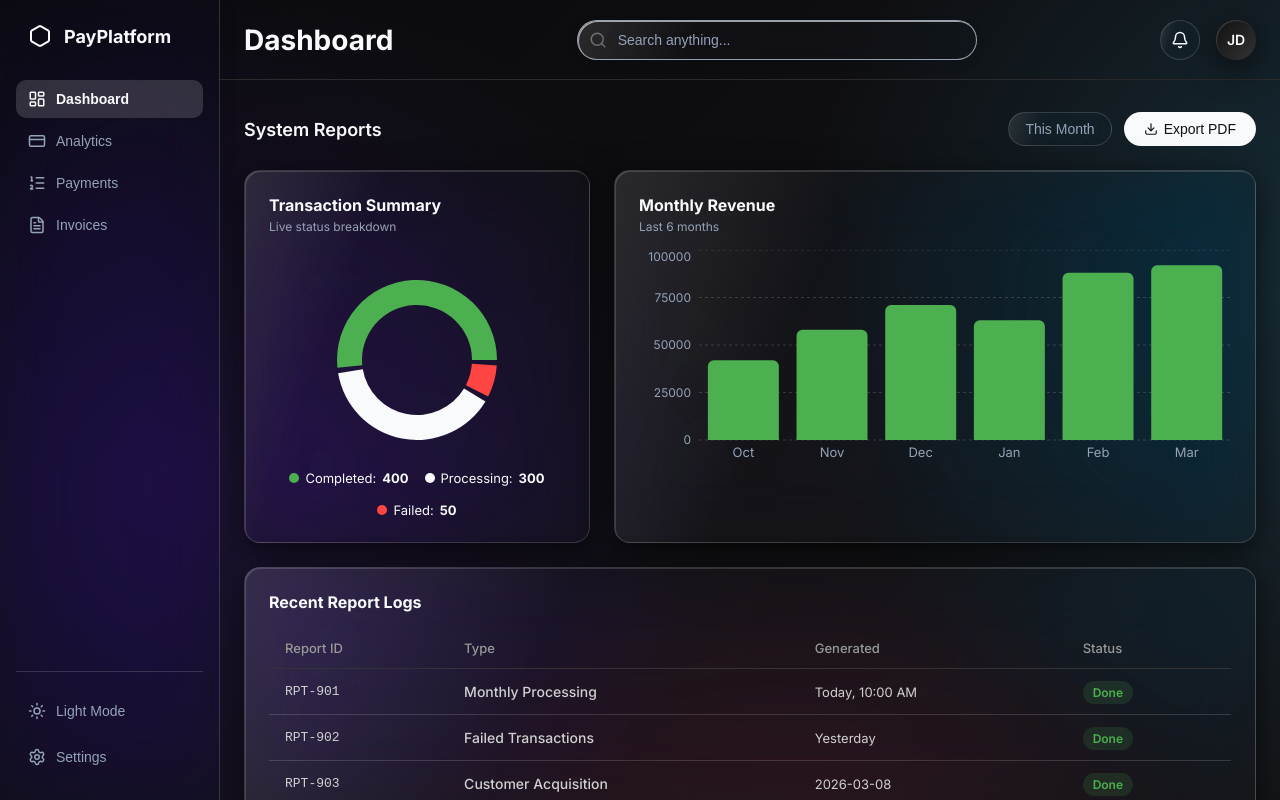
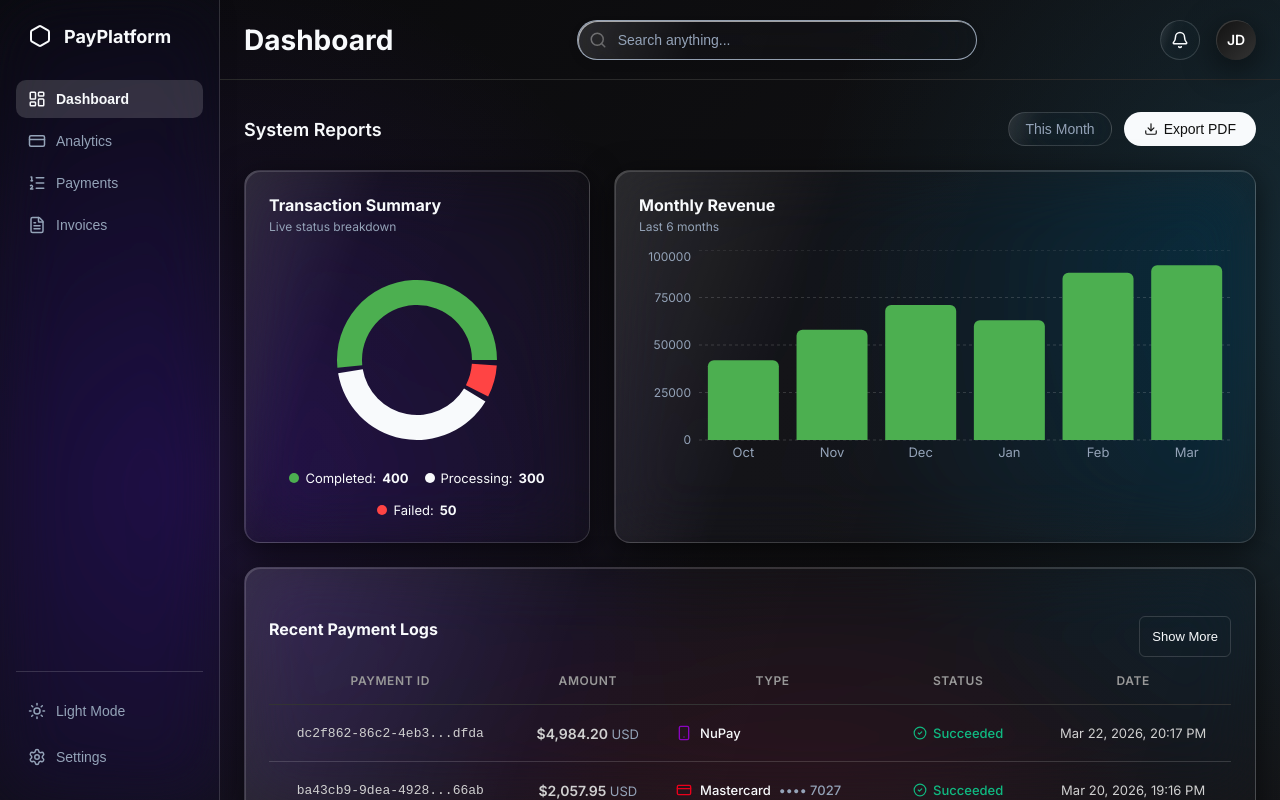
Before and after one commit to SanjayKumar3110/payment-gateway-platform-admin, a React (Vite) app: page / in a window 1280 px wide. Built offline with nearby package versions, Linux system fonts and the light colour scheme.

Commit message:
Dashboard view updated

```diff
--- a/src/components/DashboardView.tsx
+++ b/src/components/DashboardView.tsx
@@ -1,12 +1,78 @@
+import {useState} from 'react';
 import { PieChart, Pie, Cell, ResponsiveContainer, Tooltip as RechartsTooltip, BarChart, Bar, XAxis, YAxis, CartesianGrid } from 'recharts';
-import { Download } from 'lucide-react';
+import { Download,Clock, CheckCircle2, XCircle, FilePlus, CreditCard, Building2, Smartphone } from 'lucide-react';
 import './css/components.css';
 
+import {Payments} from './PaymentsPanel';
+
 import dashboardData from '../data/dashboard.json';
+import PAYMENTS_DATA from '../data/payments.json';
 
-const { pieData, barData, logs: LOGS, pieColors: PIE_COLORS } = dashboardData;
+const { pieData, barData, pieColors: PIE_COLORS } = dashboardData;
+
+const getStatusBadge = (status: string) => {
+  switch (status) {
+    case 'Succeeded':
+      return (
+        <span style={{ display: 'inline-flex', alignItems: 'center', gap: '6px', padding: '4px 10px', color: '#10B981', borderRadius: '4px', fontSize: '13px', fontWeight: 500 }}>
+          <CheckCircle2 size={14} /> Succeeded
+        </span>
+      );
+    case 'Pending':
+      return (
+        <span style={{ display: 'inline-flex', alignItems: 'center', gap: '6px', padding: '4px 10px', color: '#F59E0B', borderRadius: '4px', fontSize: '13px', fontWeight: 500 }}>
+          <Clock size={14} /> Pending
+        </span>
+      );
+    case 'Declined':
+      return (
+        <span style={{ display: 'inline-flex', alignItems: 'center', gap: '6px', padding: '4px 10px', color: '#EF4444', borderRadius: '4px', fontSize: '13px', fontWeight: 500 }}>
+          <XCircle size={14} /> Declined
+        </span>
+      );
+    case 'Create':
+      return (
+        <span style={{ display: 'inline-flex', alignItems: 'center', gap: '6px', padding: '4px 10px', color: '#6366F1', borderRadius: '4px', fontSize: '13px', fontWeight: 500 }}>
+          <FilePlus size={14} /> Create
+        </span>
+      );
+    case 'Refunded':
+      return (
+        <span style={{ display: 'inline-flex', alignItems: 'center', gap: '6px', padding: '4px 10px', color: '#4B5563', borderRadius: '4px', fontSize: '13px', fontWeight: 500 }}>
+          <XCircle size={14} /> Refunded
+        </span>
+      );
+    default:
+      return null;
+  }
+};
+
+const getMethodIcon = (type: string) => {
+  switch (type) {
+    case 'visa':
+      return <CreditCard size={16} color="#1434CB" />;
+    case 'mastercard':
+      return <CreditCard size={16} color="#EB001B" />;
+    case 'nupay':
+      return <Smartphone size={16} color="#8A05BE" />;
+    case 'mercadopago':
+      return <CreditCard size={16} color="#009EE3" />;
+    case 'bank':
+      return <Building2 size={16} color="#4B5563" />;
+    default:
+      return <CreditCard size={16} />;
+  }
+};
+
 
 export function Dashboard() {
+  const [isPanelOpen, setIsPanelOpen] = useState(false);
+  const handleShowMore = () => setIsPanelOpen(true);
+
+  if (isPanelOpen) {
+    return <Payments />;
+  }
+
   return (
     <div>
       <div className="pv-row-sb" style={{ marginBottom: '24px' }}>
@@ -83,33 +149,61 @@ export function Dashboard() {
         </div>
       </div>
 
-      {/* Report Logs Table */}
+      {/* Recent Payment Table */}
       <div className="base-card">
-        <h3 className="pv-product-name" style={{ fontSize: '16px', marginBottom: '16px' }}>Recent Report Logs</h3>
-        <div className="comp-table-container">
-          <table className="comp-table">
+
+        <div style={{ display: 'flex', justifyContent: 'space-between', alignItems: 'center', marginTop: '8px', paddingTop: '16px' }}>
+          <h3 className="pv-product-name" style={{ fontSize: '16px', marginBottom: '16px' }}>Recent Payment Logs</h3>
+          <button
+            onClick={handleShowMore}
+            style={{ padding: '12px 12px', backgroundColor: 'var(--surface)', border: '1px solid var(--border)', borderRadius: '6px', color: 'var(--text-primary)', opacity: 1, fontSize: '13px', fontWeight: 500, cursor: 'pointer' }}>
+            Show More
+          </button>
+        </div>
+
+        <div className="comp-table-container" >
+          <table className="comp-table" style={{ borderBottom: '1px solid var(--border)', textAlign: 'center' }}>
             <thead>
-              <tr>
-                {['Report ID', 'Type', 'Generated', 'Status'].map(h => (
-                  <th key={h}>{h}</th>
-                ))}
+              <tr style={{ borderBottom: '1px solid var(--border)', textAlign: 'center' }}>
+                <th style={{ padding: '16px 12px', color: 'var(--text-secondary)', fontSize: '12px', fontWeight: 600, letterSpacing: '0.05em', textAlign: 'center'}}>PAYMENT ID</th>
+                <th style={{ padding: '16px 12px', color: 'var(--text-secondary)', fontSize: '12px', fontWeight: 600, letterSpacing: '0.05em', textAlign: 'center'}}>AMOUNT</th>
+                <th style={{ padding: '16px 12px', color: 'var(--text-secondary)', fontSize: '12px', fontWeight: 600, letterSpacing: '0.05em', textAlign: 'center'}}>TYPE</th>
+                <th style={{ padding: '16px 12px', color: 'var(--text-secondary)', fontSize: '12px', fontWeight: 600, letterSpacing: '0.05em', textAlign: 'center'}}>STATUS</th>
+                <th style={{ padding: '16px 12px', color: 'var(--text-secondary)', fontSize: '12px', fontWeight: 600, letterSpacing: '0.05em', textAlign: 'center'}}>DATE</th>
               </tr>
             </thead>
+
             <tbody>
-              {LOGS.map(log => (
-                <tr key={log.id}>
-                  <td style={{ fontFamily: 'monospace', color: 'var(--text-secondary)', fontSize: '13px' }}>{log.id}</td>
-                  <td style={{ fontWeight: 500 }}>{log.type}</td>
-                  <td style={{ color: 'var(--text-secondary)', fontSize: '13px' }}>{log.generated}</td>
-                  <td>
-                    <span className="comp-badge comp-badge-success">{log.status}</span>
+              {PAYMENTS_DATA.slice(0, 5).map((payment, idx) => (
+                <tr
+                  key={idx}
+                  style={{ borderBottom: '1px solid var(--border)', transition: 'background-color 0.15s ease' }}
+                  onMouseEnter={(e) => e.currentTarget.style.backgroundColor = 'var(--bg)'}
+                  onMouseLeave={(e) => e.currentTarget.style.backgroundColor = 'transparent'}
+                >
+                  <td style={{ padding: '16px 12px', color: 'var(--text-secondary)', fontSize: '13px', fontFamily: 'monospace' }}>
+                    {payment.id}
                   </td>
+                  <td style={{ padding: '16px 12px', fontSize: '14px', fontWeight: 600, color: 'var(--text-primary)' }}>
+                    {payment.amount} <span style={{ color: 'var(--text-secondary)', fontWeight: 400, fontSize: '13px' }}>{payment.currency}</span>
+                  </td>
+                  <td style={{ padding: '16px 12px' }}>
+                    <div style={{ display: 'flex', alignItems: 'center', gap: '8px', fontSize: '13px', color: 'var(--text-primary)', fontWeight: 500 }}>
+                      {getMethodIcon(payment.iconType)}
+                      {payment.method} {payment.last4 && <span style={{ color: 'var(--text-secondary)' }}>•••• {payment.last4}</span>}
+                    </div>
+                  </td>
+
+                  <td style={{ padding: '16px 12px' }}>{getStatusBadge(payment.status)}</td>
+                  <td style={{ padding: '16px 12px', color: 'var(--text-secondary)', fontSize: '13px' }}>{payment.date}</td>
                 </tr>
               ))}
             </tbody>
+
           </table>
         </div>
       </div>
     </div>
+
   );
 }
```
